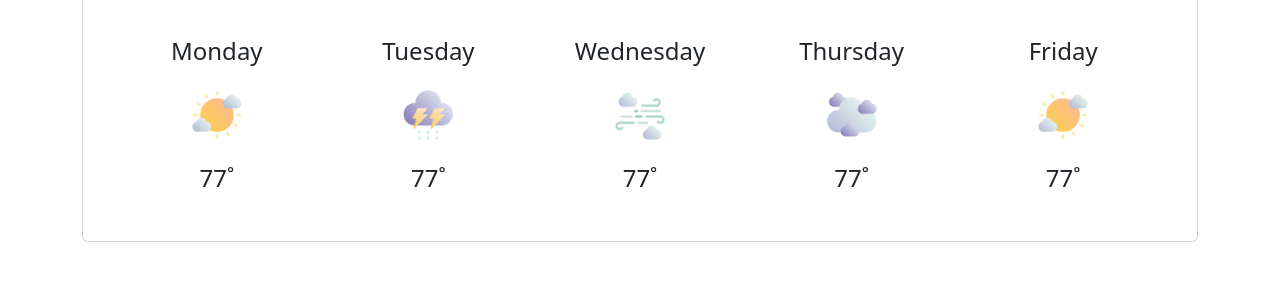
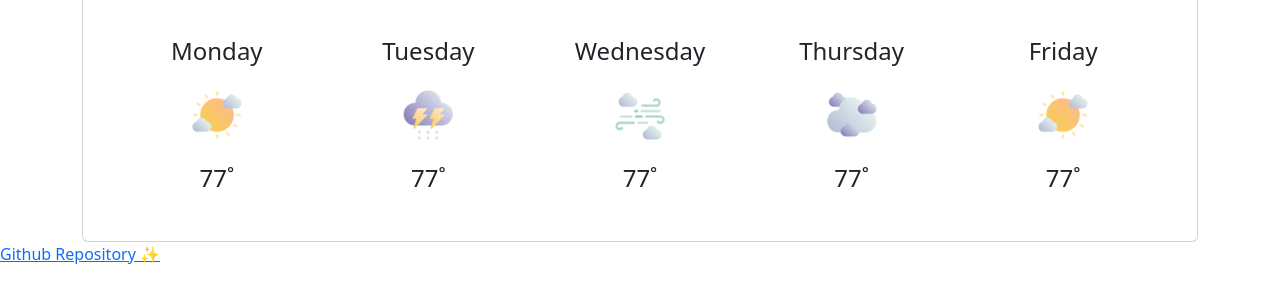
Before and after one commit to noemi-hdz/Weather-widget, a plain HTML site: page index.html in a window 1280 px wide. Shown: the part 274-576 px from the top of the page. Drawn offline with nearby package versions, Linux system fonts and the light colour scheme; no server answers.

Commit message:
Added text

```diff
--- a/index.html
+++ b/index.html
@@ -113,10 +113,9 @@
         </div>
       </div>
     </div>
-    <a
-      href="https://github.com/noemi-hdz/Weather-widget.git"
-      target="_blank"
-    ></a>
+    <a href="https://github.com/noemi-hdz/Weather-widget.git" target="_blank"
+      >Github Repository ✨</a
+    >
     <script src="index.js" ;></script>
   </body>
 </html>
```
